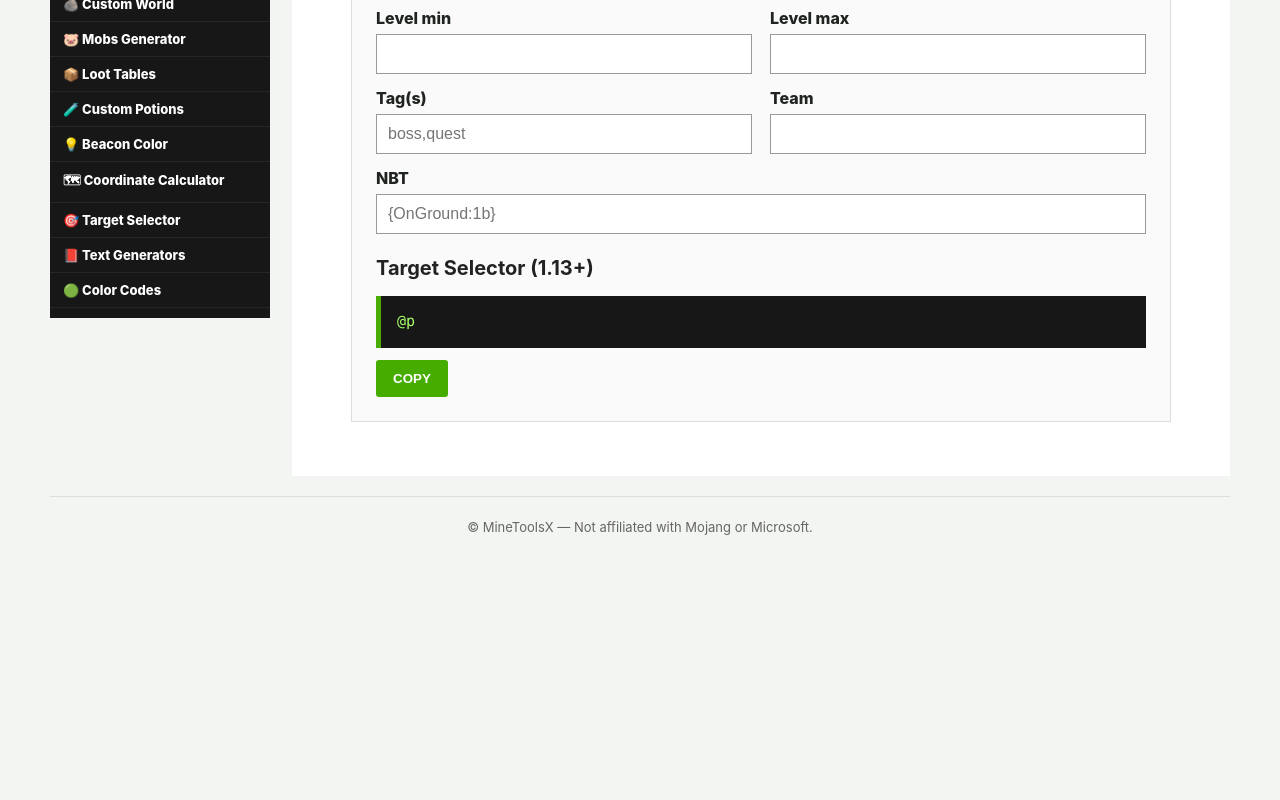
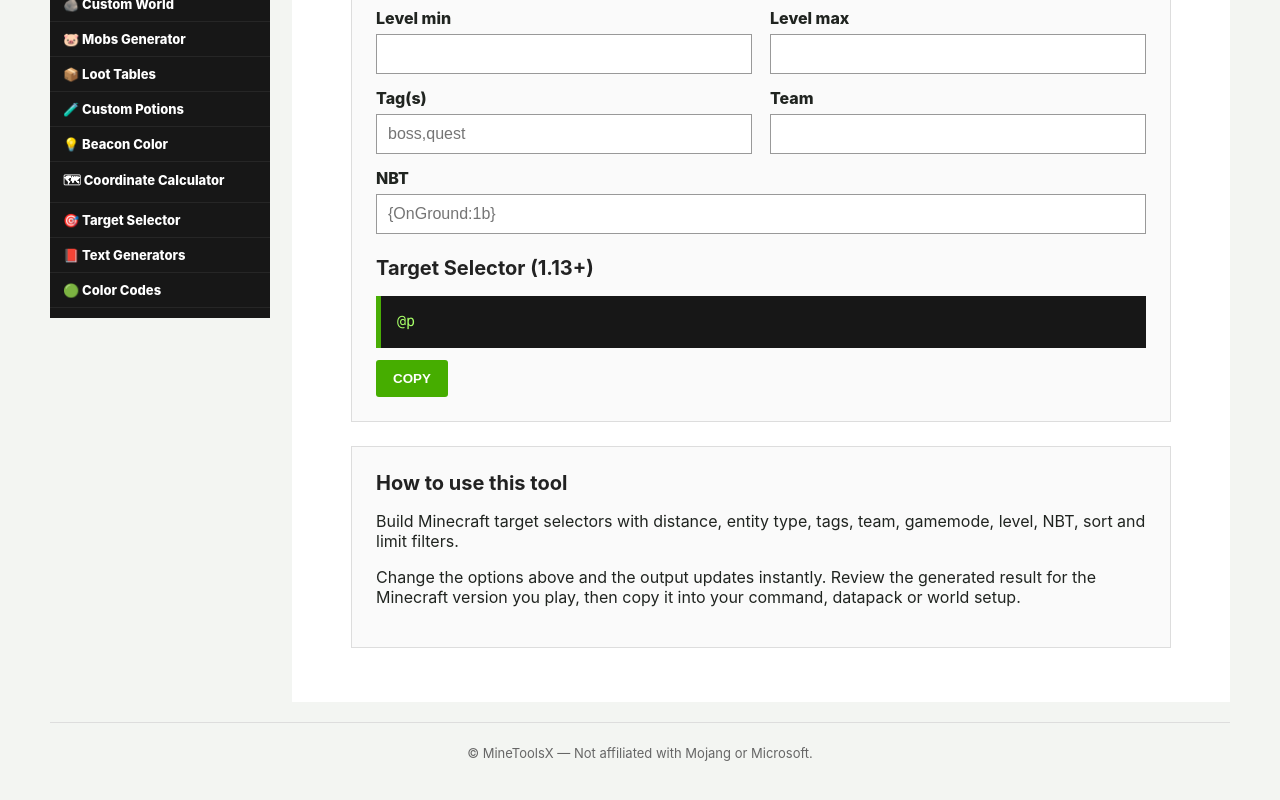
Before and after one commit to phanluanvt/minetoolsx, a website: page public/selector.html in a window 1280 px wide. Shown: the part 614-1414 px from the top of the page. Before the commit the page ends 1199 px from the top, so only its background shows below. Drawn offline with Linux system fonts and the light colour scheme.

Commit message:
Improve Minecraft Target Selector Generator functionality page SEO

```diff
--- a/public/selector.html
+++ b/public/selector.html
@@ -1,4 +1,4 @@
-<!doctype html><html lang="en"><head><meta charset="utf-8"><meta name="viewport" content="width=device-width,initial-scale=1"><title>Minecraft Target Selector - MineToolsX</title><link rel="stylesheet" href="/styles.css"><link rel="stylesheet" href="/tools.css"></head><body><header class="site-header"><div class="pixel-bg"></div><a class="logo" href="/"><div class="logo-top">MINECRAFT</div><div class="logo-bottom">TO⚙LS<span>X</span></div></a></header><div class="tool-layout">
+<!doctype html><html lang="en"><head><meta charset="utf-8"><meta name="viewport" content="width=device-width,initial-scale=1"><title>Minecraft Target Selector Generator (@p @a @e) | MineToolsX</title><meta name="description" content="Build Minecraft target selectors with distance, entity type, tags, team, gamemode, level, NBT, sort and limit filters."><link rel="canonical" href="https://minetools.io/selector.html"><meta property="og:type" content="website"><meta property="og:title" content="Minecraft Target Selector Generator (@p @a @e) | MineToolsX"><meta property="og:description" content="Build Minecraft target selectors with distance, entity type, tags, team, gamemode, level, NBT, sort and limit filters."><meta property="og:url" content="https://minetools.io/selector.html"><link rel="stylesheet" href="/styles.css"><link rel="stylesheet" href="/tools.css"></head><body><header class="site-header"><div class="pixel-bg"></div><a class="logo" href="/"><div class="logo-top">MINECRAFT</div><div class="logo-bottom">TO⚙LS<span>X</span></div></a></header><div class="tool-layout">
 <aside class="sidebar">
 <div class="side-title">COMMUNITY CONTENT</div>
 <nav>
@@ -28,7 +28,7 @@
 <a href="/tellraw.html">⌨ /Tellraw Editor</a>
 <a href="/motd.html">💬 Custom Server MOTD</a>
 </nav></aside>
-<main class="tool-main"><h1>Selector editor</h1><h2>Generate selector easily for Minecraft</h2>
+<main class="tool-main"><h1>Minecraft Target Selector Generator</h1><h2>Build advanced @p, @a, @e, @r and @s selectors for Minecraft Java Edition.</h2>
 <section class="panel"><div class="form-grid">
 <div class="field"><label>Selection type</label><select id="stype"><option value="@p">@p - nearest player</option><option value="@a">@a - all players</option><option value="@r">@r - random player</option><option value="@e">@e - entities</option><option value="@s">@s - executor</option></select></div>
 <div class="field"><label>Maximum results</label><input id="limit" type="number" min="1" placeholder="1"></div>
@@ -44,7 +44,7 @@
 <div class="field"><label>Team</label><input id="team"></div>
 <div class="field full"><label>NBT</label><input id="nbt" placeholder="{OnGround:1b}"></div>
 </div>
-<h3 style="margin-top:22px">Target Selector (1.13+)</h3><div id="selout" class="output"></div><div class="actions"><button class="btn" onclick="navigator.clipboard.writeText(selout.textContent)">COPY</button></div></section></main>
+<h3 style="margin-top:22px">Target Selector (1.13+)</h3><div id="selout" class="output"></div><div class="actions"><button class="btn" onclick="navigator.clipboard.writeText(selout.textContent)">COPY</button></div></section><section class="panel seo-guide"><h3>How to use this tool</h3><p>Build Minecraft target selectors with distance, entity type, tags, team, gamemode, level, NBT, sort and limit filters.</p><p>Change the options above and the output updates instantly. Review the generated result for the Minecraft version you play, then copy it into your command, datapack or world setup.</p></section></main>
 <script>
 function build(){let a=[],s=stype.value;if(limit.value)a.push('limit='+limit.value);if(sort.value)a.push('sort='+sort.value);if(gm.value)a.push('gamemode='+gm.value);if(type.value)a.push('type='+type.value.trim());if(name.value)a.push('name='+name.value.trim());if(dmin.value||dmax.value){let d=(dmin.value||'')+'..'+(dmax.value||'');a.push('distance='+d)}if(lmin.value||lmax.value){let d=(lmin.value||'')+'..'+(lmax.value||'');a.push('level='+d)}if(tag.value)tag.value.split(',').map(x=>x.trim()).filter(Boolean).forEach(t=>a.push('tag='+t));if(team.value)a.push('team='+team.value.trim());if(nbt.value)a.push('nbt='+nbt.value.trim());selout.textContent=s+(a.length?'['+a.join(',')+']':'')}
 document.querySelectorAll('.panel input,.panel select').forEach(x=>x.addEventListener('input',build));build();
```
